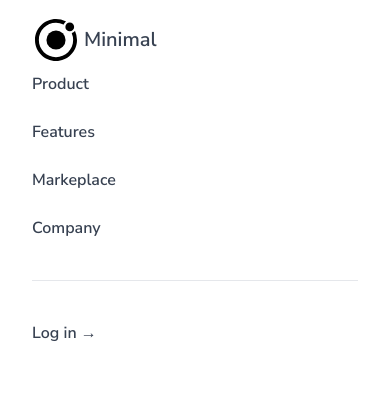
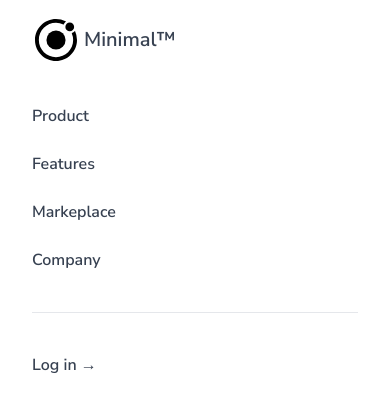
Before and after one commit to ratidzo/minimal, a Next.js app: page / in a window 390 px wide. Shown: the top 412 px of the page. Built offline with nearby package versions, Linux system fonts and the light colour scheme.

Commit message:
dev: set top margin for nav links in mobile view

```diff
--- a/app/components/Nav.tsx
+++ b/app/components/Nav.tsx
@@ -36,11 +36,11 @@ export default function Nav() {
                 <Image alt="Ionic Logo" src={'/logo-ionic.svg'}
                  width={'48'} height={'48'} />
                  <h1 className="text-xl font-semibold">
-                    Minimal
+                    Minimal&trade;
                  </h1>
             </div>
             {/* Nav links section. */}
-            <div>
+            <div className="mt-8 md:mt-0">
                 <ul className="flex flex-col md:flex-row md:flex gap-2  font-semibold">
                    {
                     links.map(link => (
```
